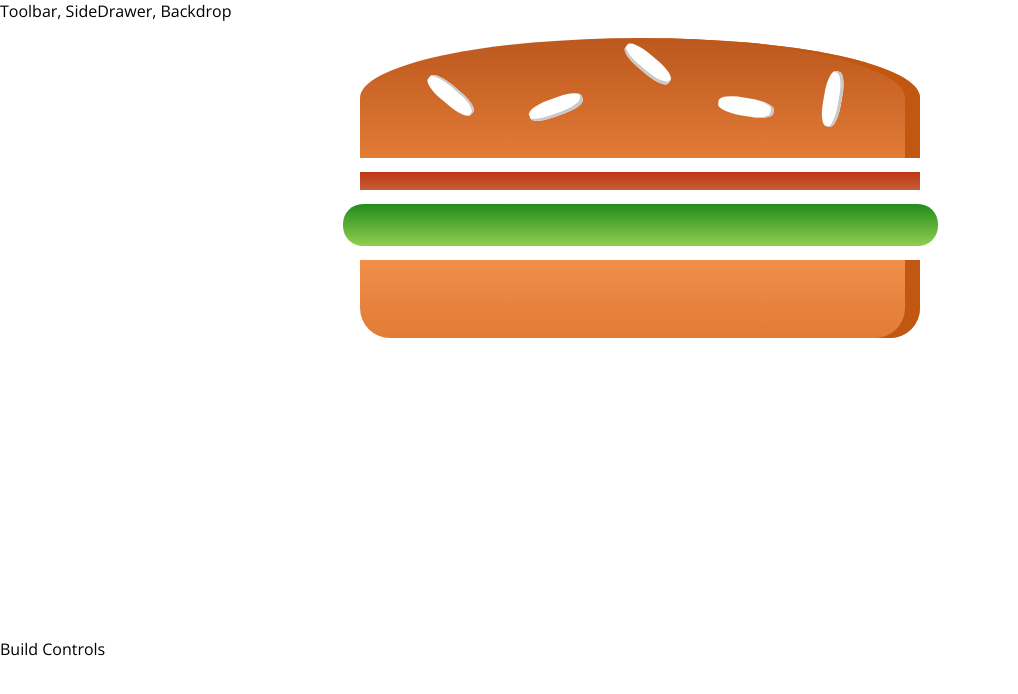
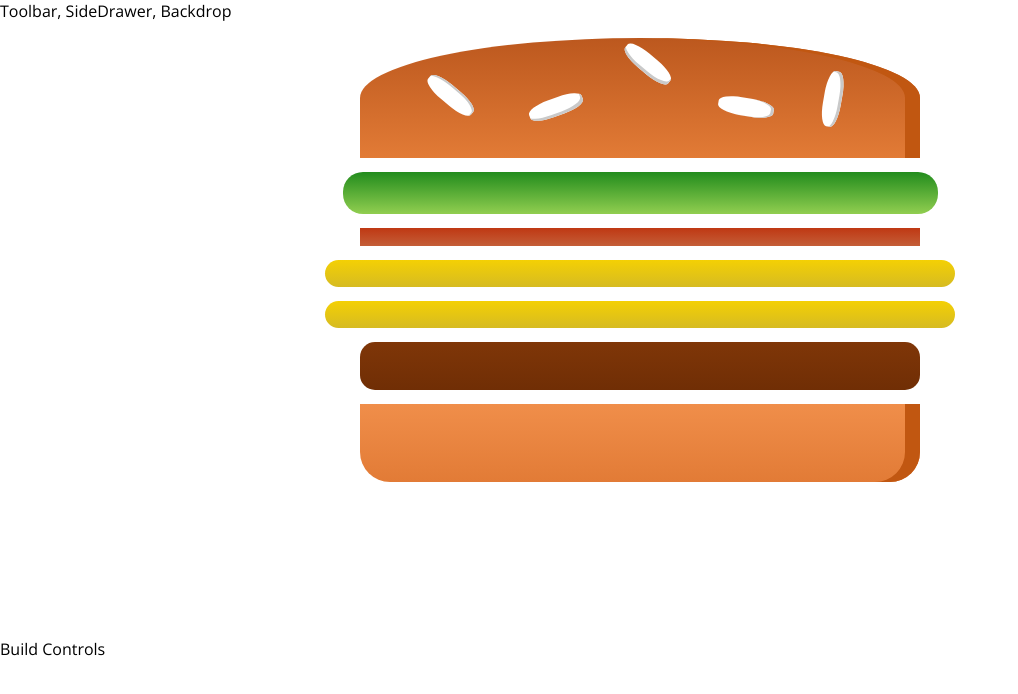
Before and after one commit to akoliag/React-16-Burger-Builder-App, a React app in the folder burger-builder-app/: page / in a window 1280 px wide. Shown: the top 694 px of the page, without its empty margins (0-1018 px from the left). Built offline with nearby package versions, Linux system fonts and the light colour scheme.

Commit message:
output burger ingredients dynamically

```diff
--- a/burger-builder-app/src/components/Burger/Burger.js
+++ b/burger-builder-app/src/components/Burger/Burger.js
@@ -2,15 +2,27 @@
 import classes from './Burger.css';
 import BurgerIngredient from './BurgerIngredient/BurgerIngredient';
 
-const burger = (props) => {
-  return(
-    <div className={classes.Burger}>
-      <BurgerIngredient type="bread-top" />
-      <BurgerIngredient type="bacon" />
-      <BurgerIngredient type="salad" />
-      <BurgerIngredient type="bread-bottom" />
-    </div>
-  );
+const burger = ( props ) => {
+    let transformedIngredients = Object.keys( props.ingredients )
+        .map( igKey => {
+            return [...Array( props.ingredients[igKey] )].map( ( _, i ) => {
+                return <BurgerIngredient key={igKey + i} type={igKey} />;
+            } );
+        } )
+        .reduce((arr, el) => {
+            return arr.concat(el)
+        }, []);
+    if (transformedIngredients.length === 0) {
+        transformedIngredients = <p>Please start adding ingredients!</p>;
+    }
+    return (
+        <div className={classes.Burger}>
+            <BurgerIngredient type="bread-top" />
+            {transformedIngredients}
+            <BurgerIngredient type="bread-bottom" />
+        </div>
+    );
 };
 
+
 export default burger;
--- a/burger-builder-app/src/containers/BurgerBuilder/BurgerBuilder.js
+++ b/burger-builder-app/src/containers/BurgerBuilder/BurgerBuilder.js
@@ -4,10 +4,23 @@
 import Burger from '../../components/Burger/Burger';
 
 class BurgerBuilder extends Component {
+  //constructor(props){
+  //super(props);
+  //this.state = {...}
+  //}
+
+  state = {
+    ingredients: {
+      salad: 1,
+      bacon: 1,
+      cheese: 2,
+      meat:1
+    }
+}
   render() {
     return(
       <Utility>
-        <Burger />
+        <Burger ingredients={this.state.ingredients}/>
         <div>Build Controls</div>
       </Utility>
     );
```
